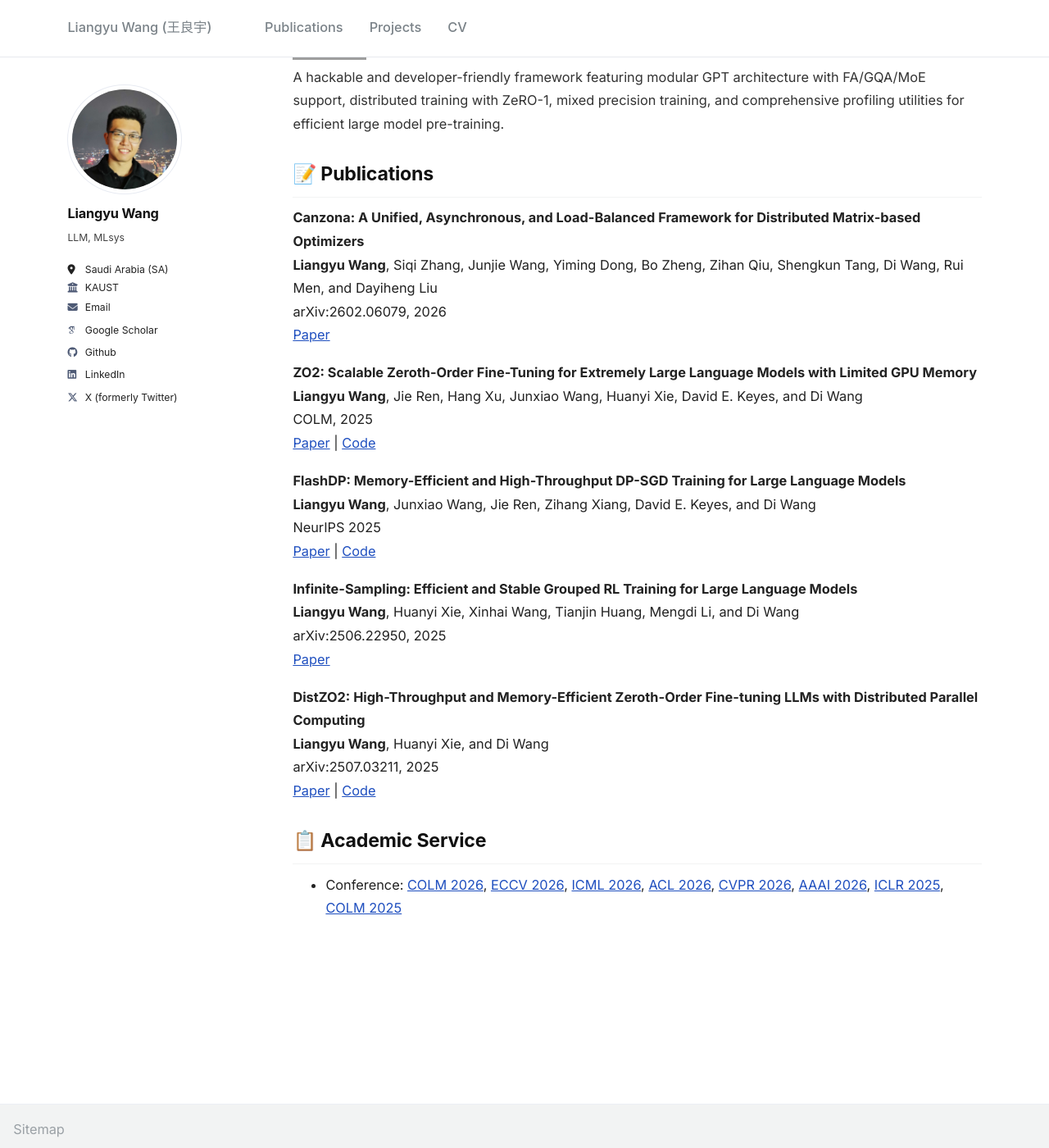
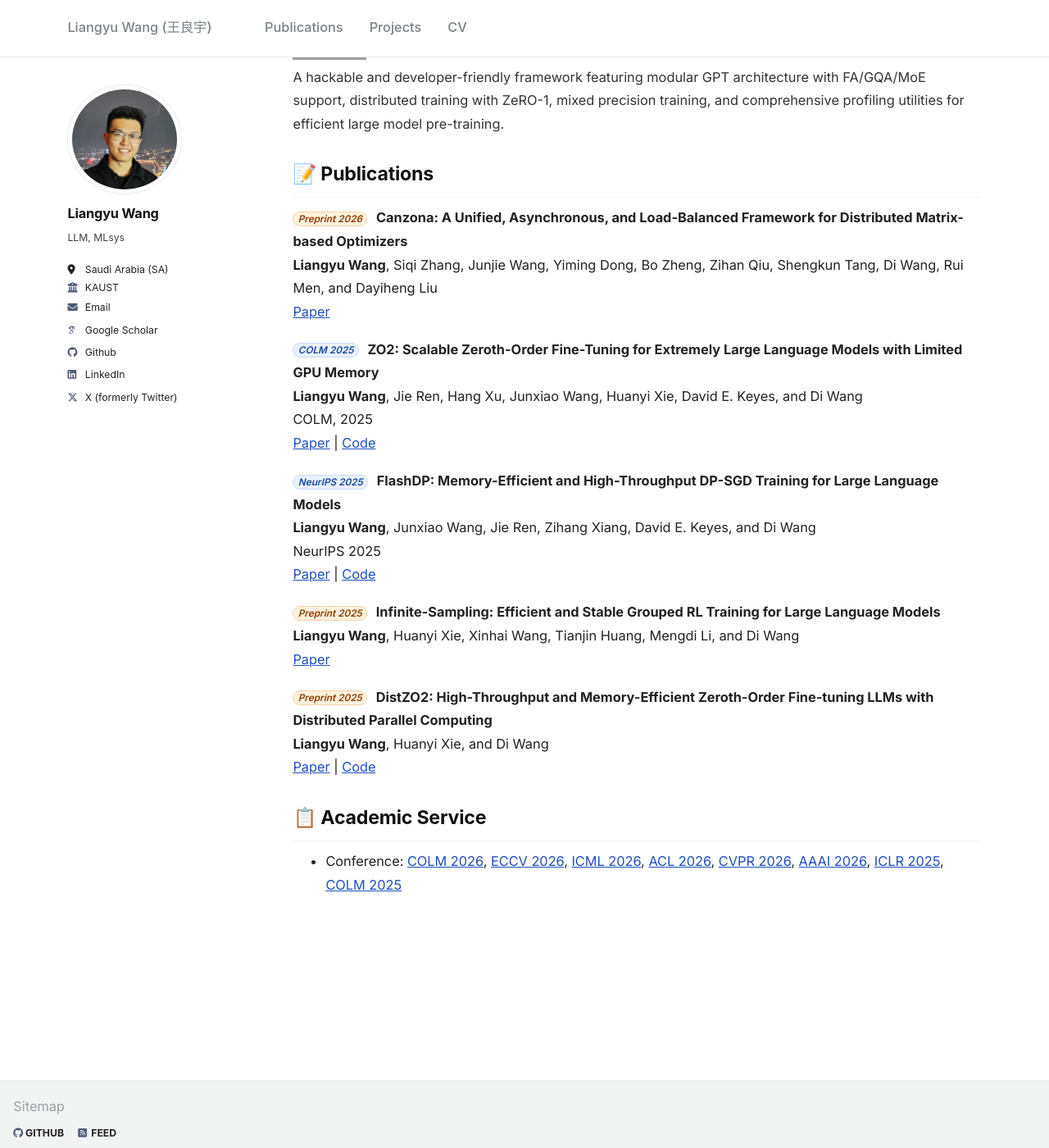
Before and after one commit to liangyuwang/liangyuwang.github.io, a Jekyll site: the page built from _pages/about.md, in a window 1280 px wide and 1400 px high, scrolled down 1408 px. Shown: the whole window at 82% size. Built offline with Jekyll 4.4.1, drawn with Linux system fonts in a browser that asks for light colours; some web fonts are replaced; grey boxes are pictures that could not be loaded.

Commit message:
polish about

```diff
--- a/_pages/about.md
+++ b/_pages/about.md
@@ -96,37 +96,34 @@ My research interests include optimizing distributed training and inference of L
 <h2 class="section-title">📝 Publications</h2>
 
 <div class="publication-item">
-<strong>Canzona: A Unified, Asynchronous, and Load-Balanced Framework for Distributed Matrix-based Optimizers</strong><br>
+<strong><em class="venue venue-preprint">Preprint 2026</em> Canzona: A Unified, Asynchronous, and Load-Balanced Framework for Distributed Matrix-based Optimizers</strong><br>
 <strong>Liangyu Wang</strong>, Siqi Zhang, Junjie Wang, Yiming Dong, Bo Zheng, Zihan Qiu, Shengkun Tang, Di Wang, Rui Men, and Dayiheng Liu<br>
-arXiv:2602.06079, 2026<br>
 <a href="https://arxiv.org/pdf/2602.06079">Paper</a>
 </div>
 
 <div class="publication-item">
-<strong>ZO2: Scalable Zeroth-Order Fine-Tuning for Extremely Large Language Models with Limited GPU Memory</strong><br>
+<strong><em class="venue venue-conf">COLM 2025</em> ZO2: Scalable Zeroth-Order Fine-Tuning for Extremely Large Language Models with Limited GPU Memory</strong><br>
 <strong>Liangyu Wang</strong>, Jie Ren, Hang Xu, Junxiao Wang, Huanyi Xie, David E. Keyes, and Di Wang<br>
 COLM, 2025<br>
 <a href="https://arxiv.org/pdf/2503.12668">Paper</a> | <a href="https://github.com/liangyuwang/zo2">Code</a>
 </div>
 
 <div class="publication-item">
-<strong>FlashDP: Memory-Efficient and High-Throughput DP-SGD Training for Large Language Models</strong><br>
+<strong><em class="venue venue-conf">NeurIPS 2025</em> FlashDP: Memory-Efficient and High-Throughput DP-SGD Training for Large Language Models</strong><br>
 <strong>Liangyu Wang</strong>, Junxiao Wang, Jie Ren, Zihang Xiang, David E. Keyes, and Di Wang<br>
 NeurIPS 2025<br>
 <a href="https://arxiv.org/pdf/2507.01154">Paper</a> | <a href="https://github.com/kaustpradalab/flashdp">Code</a>
 </div>
 
 <div class="publication-item">
-<strong>Infinite-Sampling: Efficient and Stable Grouped RL Training for Large Language Models</strong><br>
+<strong><em class="venue venue-preprint">Preprint 2025</em> Infinite-Sampling: Efficient and Stable Grouped RL Training for Large Language Models</strong><br>
 <strong>Liangyu Wang</strong>, Huanyi Xie, Xinhai Wang, Tianjin Huang, Mengdi Li, and Di Wang<br>
-arXiv:2506.22950, 2025<br>
 <a href="https://arxiv.org/pdf/2506.22950">Paper</a>
 </div>
 
 <div class="publication-item">
-<strong>DistZO2: High-Throughput and Memory-Efficient Zeroth-Order Fine-tuning LLMs with Distributed Parallel Computing</strong><br>
+<strong><em class="venue venue-preprint">Preprint 2025</em> DistZO2: High-Throughput and Memory-Efficient Zeroth-Order Fine-tuning LLMs with Distributed Parallel Computing</strong><br>
 <strong>Liangyu Wang</strong>, Huanyi Xie, and Di Wang<br>
-arXiv:2507.03211, 2025<br>
 <a href="https://arxiv.org/pdf/2507.03211">Paper</a> | <a href="https://github.com/liangyuwang/zo2">Code</a>
 </div>
 </div>
```
